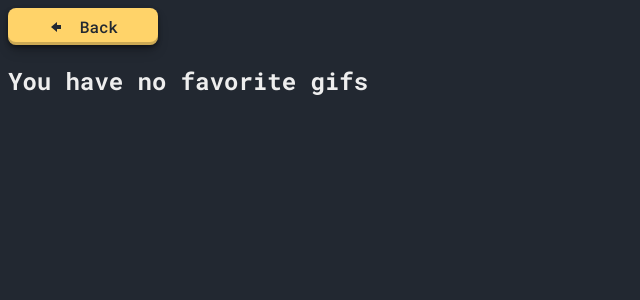
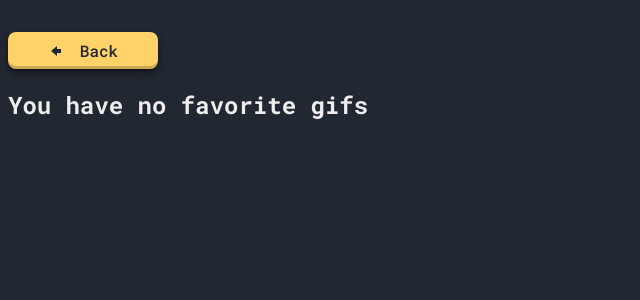
Before and after one commit to SebastianRamirezB/gifs, a React (Vite) app: page /favorites in a window 1280 px wide. Shown: the top 300 px of the page, without its empty margins (0-640 px from the left). Built offline with nearby package versions, Linux system fonts and the light colour scheme.

Commit message:
fixed component copy

```diff
--- a/src/components/Gif/index.jsx
+++ b/src/components/Gif/index.jsx
@@ -20,7 +20,7 @@ export const Gif = ({ gif, onCopy, chooseFavorite, isFavorite }) => {
                 <OverlayGif>
                     <IconLike onClick={() => chooseFavorite(gif.id, gif.title, gif.img, gif.url)} color={isFavorite ? '#EC7272' : '#eeeeee'} />
                     <IconCopy onClick={() => {
-                        onCopy(gif.url);
+                        onCopy(gif.id);
                         setIsVisible(true);
                     }} />
                 </OverlayGif>
--- a/src/components/GifList/index.jsx
+++ b/src/components/GifList/index.jsx
@@ -12,8 +12,8 @@ export const GifList = ({ gifs, toggleRendering = () => {} }) => {
 
     const gifsToShow = gifs.length === 0 ? gifsTrending : gifs;
 
-    const onCopy = async (url) => {
-        await navigator.clipboard.writeText(url)
+    const onCopy = async (id) => {
+        await navigator.clipboard.writeText(`https://media.giphy.com/media/${id}/giphy.gif`)
             .catch(() => console.log('No se pudo Copiar'));
     };
 
--- a/src/globalStyles.js
+++ b/src/globalStyles.js
@@ -10,6 +10,9 @@ const GlobalStyle = createGlobalStyle`
         background-color: #222831;
         color: #EEEEEE;
         font-family: 'Roboto Mono', monospace;
+        margin: 0;
+        padding: 0;
+
 
     }
 
--- a/src/pages/Favorites/index.jsx
+++ b/src/pages/Favorites/index.jsx
@@ -1,7 +1,7 @@
 import { useState, useEffect } from 'react';
 import { GoArrowLeft } from 'react-icons/go';
 import { GifList } from '../../components/GifList';
-import { ButtonBack } from './styles';
+import { ButtonBack, Container } from './styles';
 const Favorites = () => {
     const [gifs, setGifs] = useState([]);
     const [isRendering, setIsRendering] = useState(false);
@@ -18,7 +18,7 @@ const Favorites = () => {
     }, [isRendering]);
 
     return (
-        <>
+        <Container>
             <ButtonBack to="/">
                 <GoArrowLeft />
                 Back
@@ -30,7 +30,7 @@ const Favorites = () => {
                     : <h2>You have no favorite gifs</h2>
             }
 
-        </>
+        </Container>
     );
 };
 
--- a/src/pages/Favorites/styles.js
+++ b/src/pages/Favorites/styles.js
@@ -1,5 +1,9 @@
 import styled from 'styled-components';
 import { Link } from 'react-router-dom';
+
+export const Container = styled.div`
+    padding: 2rem .5rem;
+`;
 
 export const ButtonBack = styled(Link)`
     text-decoration: none;
--- a/src/pages/Home/styles.js
+++ b/src/pages/Home/styles.js
@@ -7,7 +7,7 @@ export const Container = styled.main`
     padding: 2rem;
 
     @media screen and (max-width: 1024px) {
-        padding: 0;
+        padding:  2rem 1rem;
   }
 
 `;
```
